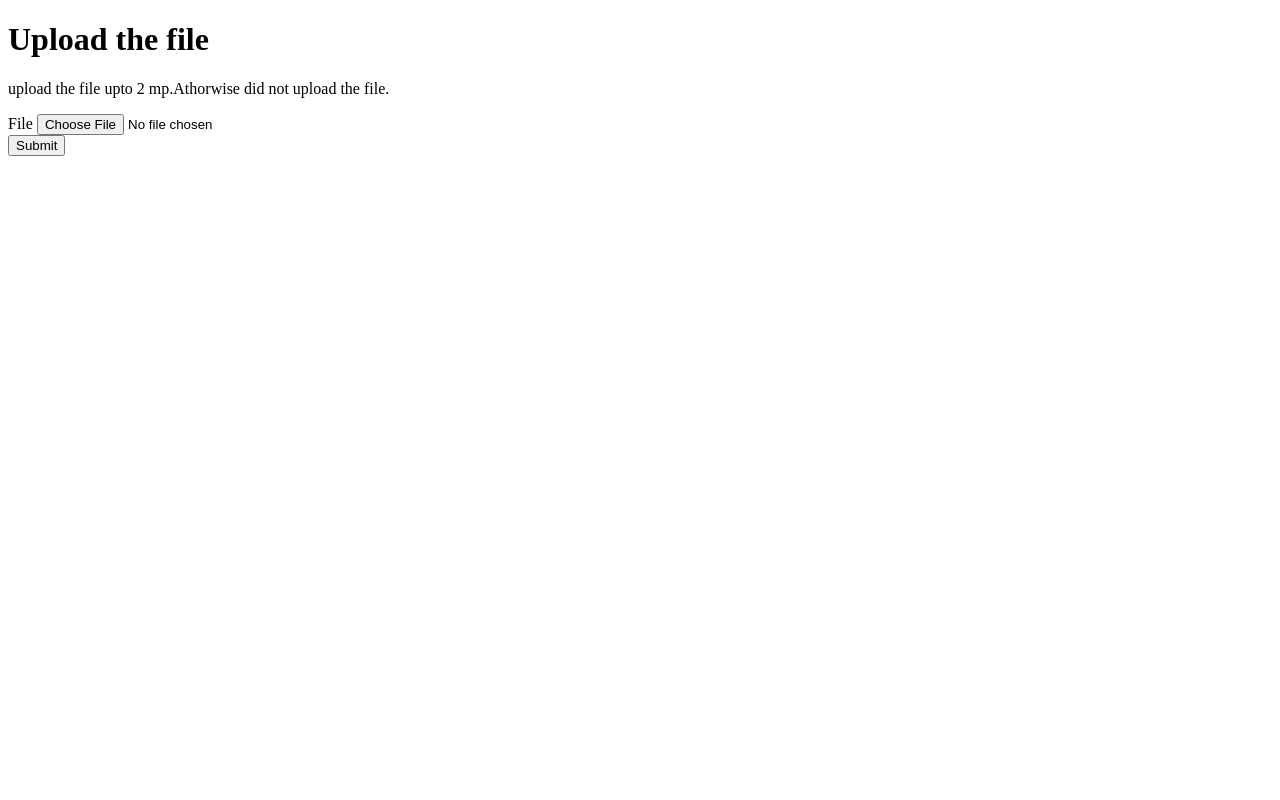
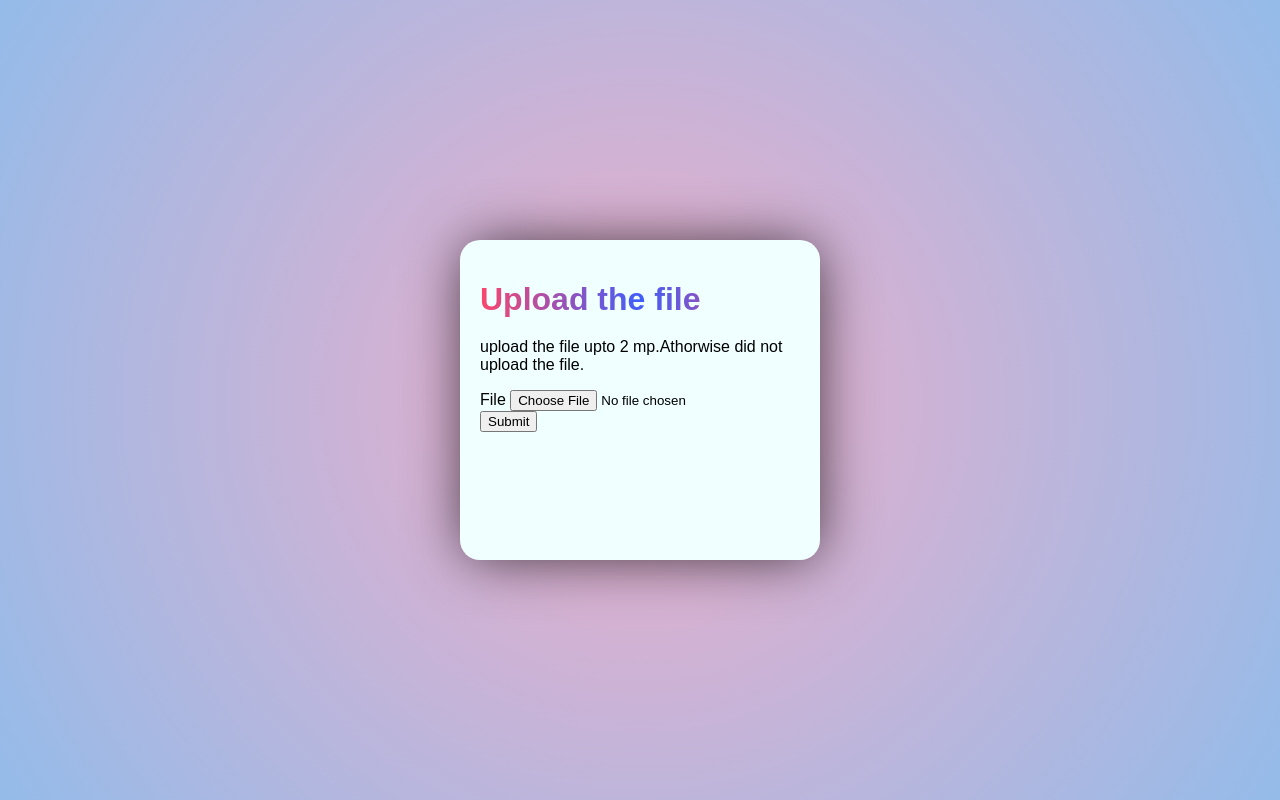
Before and after one commit to suvishsv/fullstackproject, a plain HTML site: page success.html in a window 1280 px wide. Drawn offline with Linux system fonts and the light colour scheme.

Commit message:
update some coding and responcive coding

```diff
--- a/registationform.css
+++ b/registationform.css
@@ -23,7 +23,7 @@ form {
     padding: 20px;
     background: #fff;
     border-radius: 10px;
-    box-shadow: 0 2px 10px rgba(0, 0, 0, 0.1);
+    box-shadow: 1px 1px 57px -5px rgba(0,0,0,0.77);
 }
 #form h1{
     background: radial-gradient(circle,rgba(63, 94, 251, 1) 0%, rgba(252, 70, 107, 1) 100%);
--- a/success.css
+++ b/success.css
@@ -0,0 +1,30 @@
+body{
+    background: #EEAECA;
+    background: radial-gradient(circle, rgba(238, 174, 202, 1) 0%, rgba(148, 187, 233, 1) 100%);
+    font-family: 'Poppins', sans-serif;
+    margin: 0;
+    padding: 0;
+}
+
+.container {
+    display: flex;
+    justify-content: center;
+    align-items: center;
+    height: 100vh;
+}
+#form{
+    height: 100vh;
+    width: 25%;
+    height: 35vh;
+    background-color: azure;
+    border-radius: 20px;
+    box-shadow: 1px 1px 57px -5px rgba(0,0,0,0.77);
+    padding: 20px;
+}
+#form h1{
+    background: radial-gradient(circle,rgba(63, 94, 251, 1) 0%, rgba(252, 70, 107, 1) 100%);
+    -webkit-background-clip: text;
+    background-clip: text;
+    -webkit-text-fill-color: transparent;
+    margin-bottom: 20px;
+}
```
